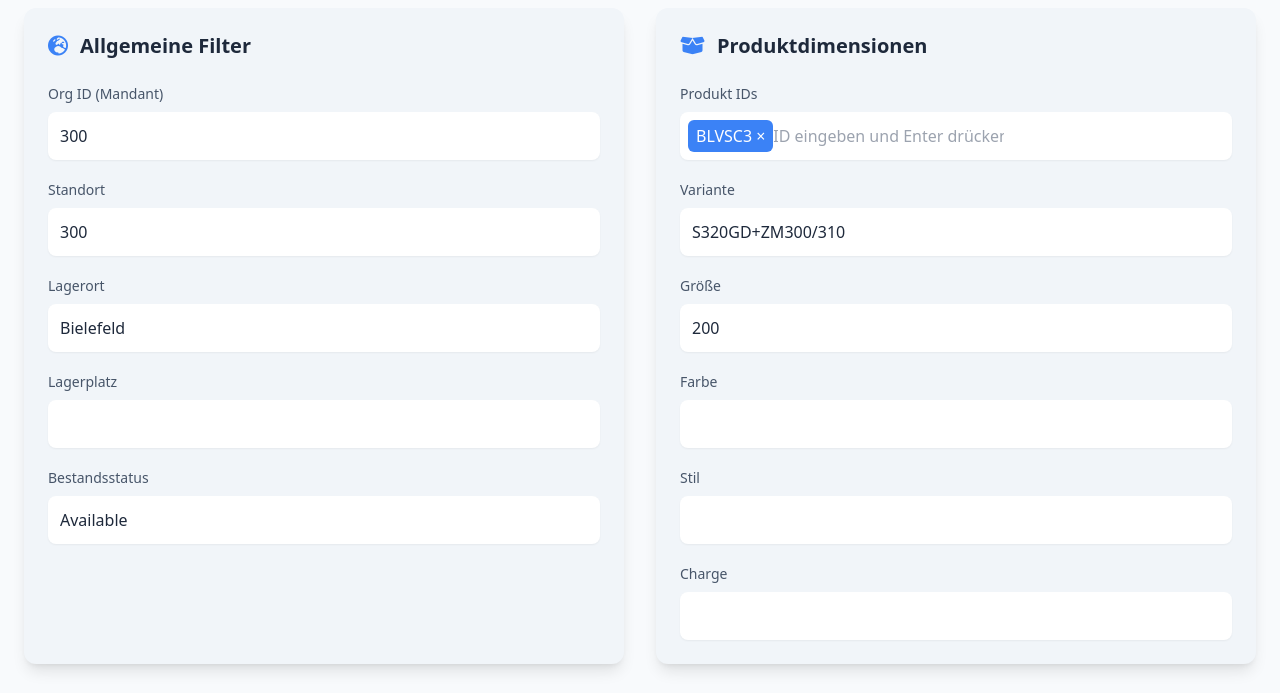
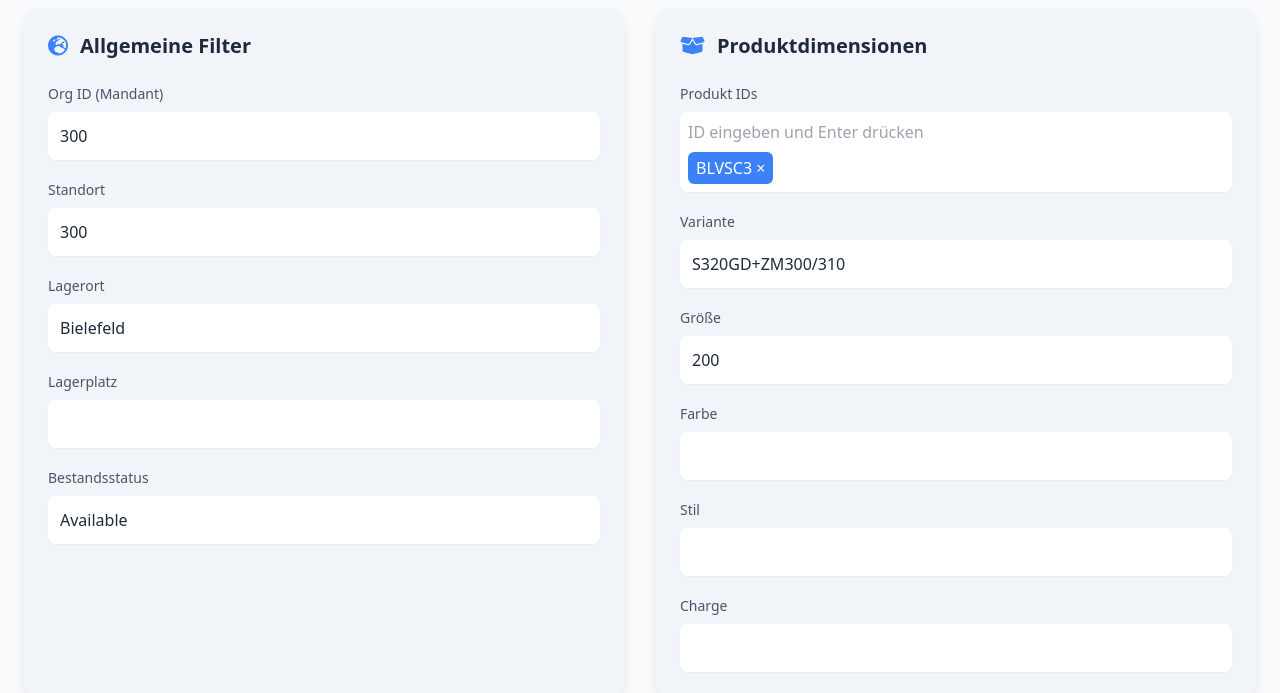
Before and after one commit to terades/plm, a plain HTML site: page static/index.html in a window 1280 px wide. Shown: the part 84-777 px from the top of the page. Drawn offline with nearby package versions, Linux system fonts and the light colour scheme.

Commit message:
Adjust tag input layout

```diff
--- a/static/index.html
+++ b/static/index.html
@@ -77,12 +77,19 @@
         /* Tag Input Styling */
         .tag-input-container {
             display: flex;
-            flex-wrap: wrap;
-            gap: 0.25rem;
+            flex-direction: column;
         }
 
         .tag-input-container input {
             min-width: 8rem;
+            width: 100%;
+        }
+
+        .tag-list {
+            display: flex;
+            flex-wrap: wrap;
+            gap: 0.5rem;
+            margin-top: 0.5rem;
         }
 
         .tag-item {
@@ -397,7 +404,8 @@
                     <div>
                         <label for="productIdsInput" class="block text-sm font-medium mb-2" style="color: var(--text-secondary)">Produkt IDs</label>
                         <div id="productIdsContainer" class="tag-input-container input-style p-2 block w-full rounded-lg shadow-sm">
-                            <input id="productIdsInput" type="text" class="tag-input bg-transparent focus:outline-none flex-grow" placeholder="ID eingeben und Enter drücken">
+                            <input id="productIdsInput" type="text" class="tag-input bg-transparent focus:outline-none" placeholder="ID eingeben und Enter drücken">
+                            <div id="productIdTags" class="tag-list"></div>
                         </div>
                         <input type="hidden" id="productIds" value="BLVSC3">
                     </div>
@@ -918,6 +926,7 @@
             const productIdsHidden = document.getElementById('productIds');
             const productIdsInput = document.getElementById('productIdsInput');
             const productIdsContainer = document.getElementById('productIdsContainer');
+            const productIdTagsDiv = document.getElementById('productIdTags');
             let productIdTags = [];
 
             function updateProductIdsField() {
@@ -936,11 +945,11 @@
                 btn.textContent = '×';
                 btn.addEventListener('click', () => {
                     productIdTags = productIdTags.filter(v => v !== val);
-                    productIdsContainer.removeChild(tag);
+                    productIdTagsDiv.removeChild(tag);
                     updateProductIdsField();
                 });
                 tag.appendChild(btn);
-                productIdsContainer.insertBefore(tag, productIdsInput);
+                productIdTagsDiv.appendChild(tag);
                 updateProductIdsField();
             }
 
```
